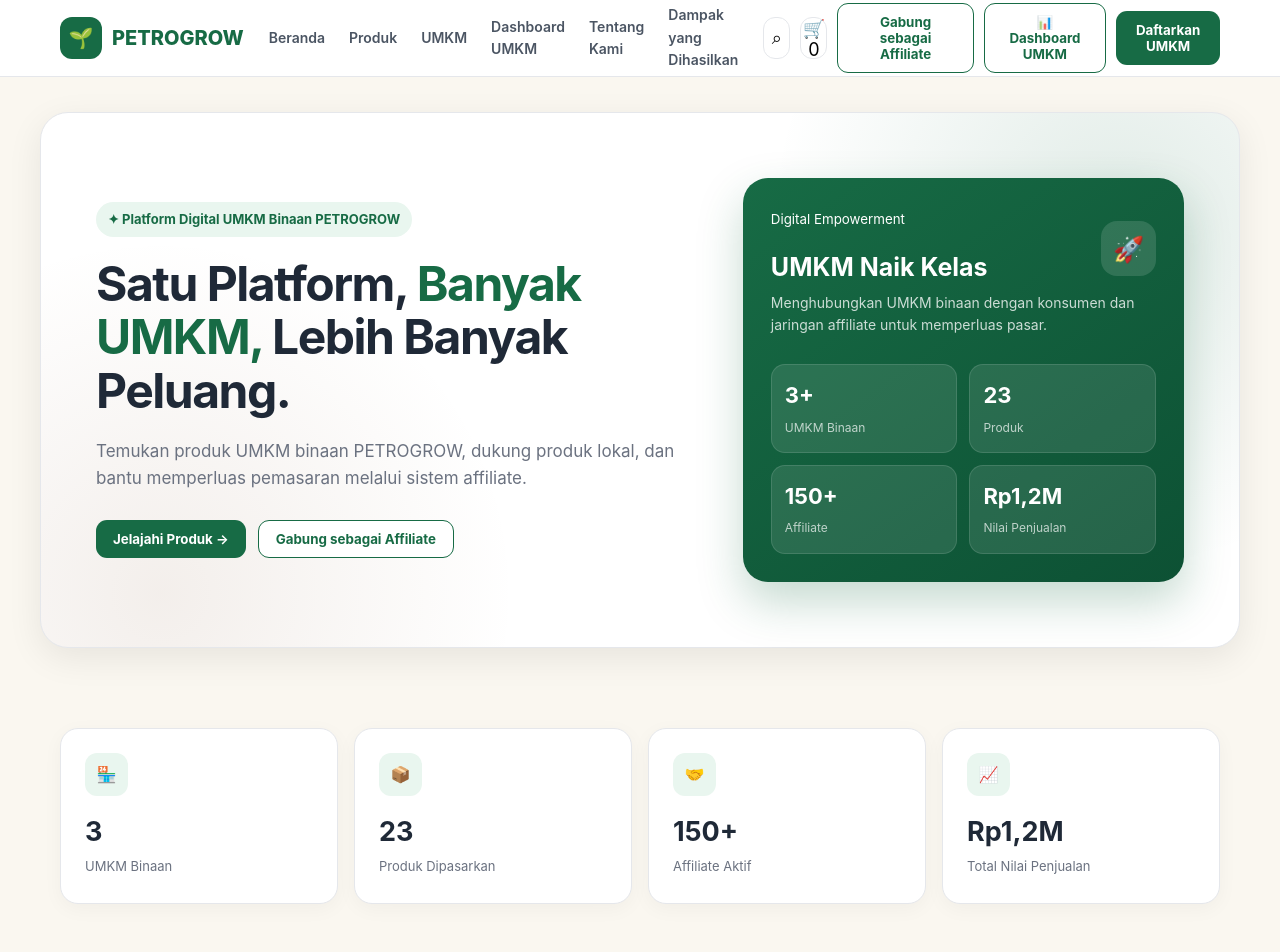
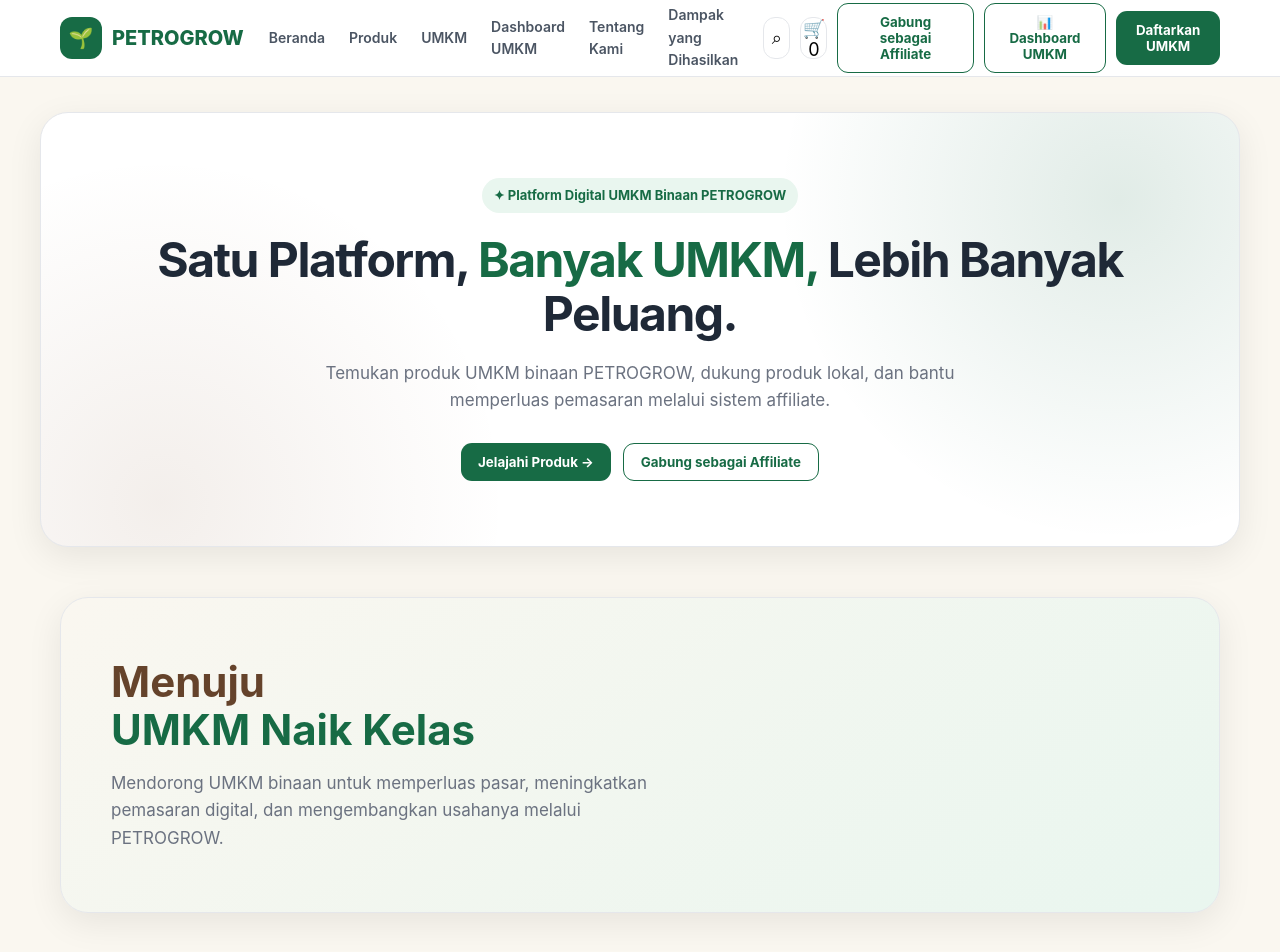
Before and after one commit to dtanvynti-lang/Pasar-TJSL, a plain HTML site: page index.html in a window 1280 px wide. Shown: the top 952 px of the page. Drawn offline with Linux system fonts and the light colour scheme.

Commit message:
Update index.html

```diff
--- a/index.html
+++ b/index.html
@@ -174,9 +174,10 @@
     border:1px solid var(--border);
     box-shadow:var(--shadow);
     display:grid;
-    grid-template-columns:1.15fr .85fr;
+    grid-template-columns:1fr;
     gap:50px;
     align-items:center;
+    text-align:center;
 }
 
 .badge{
@@ -207,75 +208,54 @@
     color:var(--muted);
     font-size:17px;
     max-width:650px;
-    margin-bottom:28px;
+    margin:0 auto 28px;
 }
 
 .hero-actions{
     display:flex;
     gap:12px;
     flex-wrap:wrap;
-}
-
-.hero-card{
-    background:linear-gradient(145deg,#176b45,#0d5134);
-    border-radius:25px;
-    color:white;
-    padding:28px;
-    min-height:310px;
-    display:flex;
-    flex-direction:column;
-    justify-content:space-between;
-    box-shadow:0 20px 45px rgba(23,107,69,.25);
-}
-
-.hero-card-top{
-    display:flex;
-    justify-content:space-between;
-    align-items:center;
-}
-
-.hero-card-icon{
-    width:55px;
-    height:55px;
-    border-radius:16px;
-    background:rgba(255,255,255,.13);
-    display:flex;
-    align-items:center;
     justify-content:center;
-    font-size:25px;
-}
-
-.hero-card h3{
-    font-size:25px;
-    margin:15px 0 5px;
-}
-
-.hero-card p{
-    color:rgba(255,255,255,.78);
-    font-size:14px;
-}
-
-.mini-stats{
-    display:grid;
-    grid-template-columns:1fr 1fr;
-    gap:12px;
-}
-
-.mini-stat{
-    background:rgba(255,255,255,.10);
-    border:1px solid rgba(255,255,255,.12);
-    border-radius:14px;
-    padding:13px;
-}
-
-.mini-stat strong{
+}
+
+/* ================= BANNER VISI ================= */
+
+.vision-banner{
+    position:relative;
+    border-radius:28px;
+    overflow:hidden;
+    border:1px solid var(--border);
+    box-shadow:var(--shadow);
+    background:linear-gradient(145deg,#faf7f0,#e9f6ef);
+}
+
+.vision-banner img{
     display:block;
-    font-size:22px;
-}
-
-.mini-stat span{
-    font-size:12px;
-    color:rgba(255,255,255,.7);
+    width:100%;
+    height:auto;
+}
+
+.vision-fallback{
+    display:none;
+    padding:60px 50px;
+}
+
+.vision-fallback h2{
+    font-size:42px;
+    line-height:1.15;
+    color:var(--brown-dark);
+}
+
+.vision-fallback h2 span{
+    display:block;
+    color:var(--green);
+}
+
+.vision-fallback p{
+    color:var(--muted);
+    font-size:17px;
+    max-width:560px;
+    margin-top:16px;
 }
 
 /* ================= SECTION ================= */
@@ -302,43 +282,6 @@
 .section-heading p{
     color:var(--muted);
     max-width:650px;
-}
-
-/* ================= STATS ================= */
-
-.stats{
-    display:grid;
-    grid-template-columns:repeat(4,1fr);
-    gap:16px;
-}
-
-.stat-card{
-    background:white;
-    border:1px solid var(--border);
-    border-radius:var(--radius);
-    padding:24px;
-    box-shadow:0 5px 20px rgba(0,0,0,.04);
-}
-
-.stat-icon{
-    width:43px;
-    height:43px;
-    border-radius:12px;
-    background:var(--green-light);
-    display:flex;
-    align-items:center;
-    justify-content:center;
-    margin-bottom:14px;
-}
-
-.stat-card strong{
-    display:block;
-    font-size:27px;
-}
-
-.stat-card span{
-    color:var(--muted);
-    font-size:13px;
 }
 
 /* ================= CATALOG ================= */
@@ -665,6 +608,36 @@
 .impact-card span{
     color:rgba(255,255,255,.7);
     font-size:12px;
+}
+
+.impact-affiliate{
+    margin-top:25px;
+    padding-top:25px;
+    border-top:1px solid rgba(255,255,255,.18);
+}
+
+.impact-affiliate h3{
+    font-size:22px;
+    margin-bottom:6px;
+}
+
+.impact-affiliate p{
+    color:rgba(255,255,255,.78);
+    margin-bottom:16px;
+    max-width:620px;
+}
+
+.impact-affiliate-btn{
+    background:white;
+    color:var(--green);
+    border:none;
+    padding:12px 20px;
+    border-radius:11px;
+    font-weight:800;
+}
+
+.impact-affiliate-btn:hover{
+    background:var(--green-light);
 }
 
 /* ================= CTA ================= */
@@ -1158,10 +1131,6 @@
         grid-template-columns:repeat(2,1fr);
     }
 
-    .stats{
-        grid-template-columns:repeat(2,1fr);
-    }
-
     .umkm-grid{
         grid-template-columns:repeat(2,1fr);
     }
@@ -1200,10 +1169,17 @@
 
     .products-grid,
     .umkm-grid,
-    .stats,
     .impact-grid,
     .about{
         grid-template-columns:1fr;
+    }
+
+    .vision-fallback{
+        padding:35px 22px;
+    }
+
+    .vision-fallback h2{
+        font-size:30px;
     }
 
     .section-heading{
@@ -1327,89 +1303,31 @@
 
     </div>
 
-
-    <div class="hero-card">
-
-        <div>
-
-            <div class="hero-card-top">
-
-                <div>
-                    <small>Digital Empowerment</small>
-                    <h3>UMKM Naik Kelas</h3>
-                </div>
-
-                <div class="hero-card-icon">
-                    🚀
-                </div>
-
-            </div>
-
+</section>
+
+
+<!-- ================= BANNER VISI: UMKM NAIK KELAS ================= -->
+
+<section class="section" id="visi" style="margin-top:50px;">
+
+    <div class="vision-banner">
+
+        <img
+            src="./banner-umkm-naik-kelas.png"
+            alt="Menuju UMKM Naik Kelas. Mendorong UMKM binaan untuk memperluas pasar, meningkatkan pemasaran digital, dan mengembangkan usahanya melalui PETROGROW."
+            onerror="this.style.display='none';document.getElementById('visionFallback').style.display='block';"
+        >
+
+        <div class="vision-fallback" id="visionFallback">
+            <h2>
+                Menuju
+                <span>UMKM Naik Kelas</span>
+            </h2>
             <p>
-                Menghubungkan UMKM binaan dengan konsumen
-                dan jaringan affiliate untuk memperluas pasar.
+                Mendorong UMKM binaan untuk memperluas pasar,
+                meningkatkan pemasaran digital, dan mengembangkan
+                usahanya melalui PETROGROW.
             </p>
-
-        </div>
-
-
-        <div class="mini-stats">
-
-            <div class="mini-stat">
-                <strong id="heroUMKM">3</strong>
-                <span>UMKM Binaan</span>
-            </div>
-
-            <div class="mini-stat">
-                <strong id="heroProducts">23</strong>
-                <span>Produk</span>
-            </div>
-
-            <div class="mini-stat">
-                <strong>150+</strong>
-                <span>Affiliate</span>
-            </div>
-
-            <div class="mini-stat">
-                <strong>Rp1,2M</strong>
-                <span>Nilai Penjualan</span>
-            </div>
-
-        </div>
-
-    </div>
-
-</section>
-
-
-<!-- ================= STATS ================= -->
-
-<section class="section">
-
-    <div class="stats">
-
-        <div class="stat-card">
-            <div class="stat-icon">🏪</div>
-            <strong id="statUMKM">3</strong>
-            <span>UMKM Binaan</span>
-        </div>
-
-        <div class="stat-card">
-            <div class="stat-icon">📦</div>
-            <strong id="statProducts">23</strong>
-            <span>Produk Dipasarkan</span>
-        </div>
-
-        <div class="stat-card">
-            <div class="stat-icon">🤝</div>
-            <strong>150+</strong>
-            <span>Affiliate Aktif</span>
-        </div>
-
-        <div class="stat-card">
-            <div class="stat-icon">📈</div>
-            <strong>Rp1,2M</strong>
-            <span>Total Nilai Penjualan</span>
         </div>
 
     </div>
@@ -1636,7 +1554,7 @@
         <div class="impact-grid">
 
             <div class="impact-card">
-                <strong>3</strong>
+                <strong id="statUMKM">3</strong>
                 <span>UMKM Dibina</span>
             </div>
 
@@ -1646,14 +1564,33 @@
             </div>
 
             <div class="impact-card">
-                <strong>150+</strong>
-                <span>Affiliate</span>
+                <strong>142</strong>
+                <span>Produk Terjual</span>
             </div>
 
             <div class="impact-card">
-                <strong>Rp1,2M</strong>
+                <strong>Rp2,874 Juta</strong>
                 <span>Nilai Penjualan</span>
             </div>
+
+        </div>
+
+
+        <div class="impact-affiliate">
+
+            <h3>Jadi Affiliate PETROGROW</h3>
+
+            <p>
+                Cara masyarakat ikut membantu UMKM
+                memasarkan produk.
+            </p>
+
+            <button
+                class="impact-affiliate-btn"
+                onclick="openAffiliateDashboard()"
+            >
+                Gabung sebagai Affiliate →
+            </button>
 
         </div>
 
```
